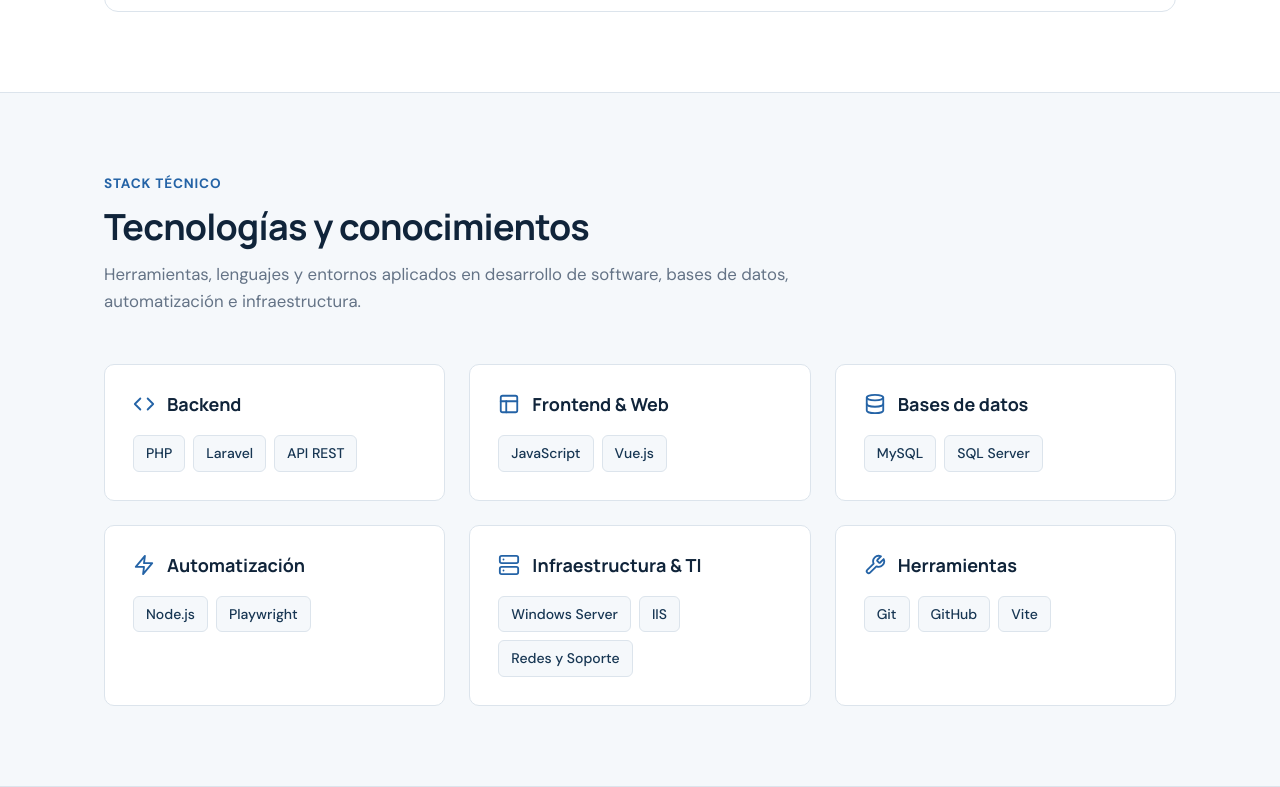
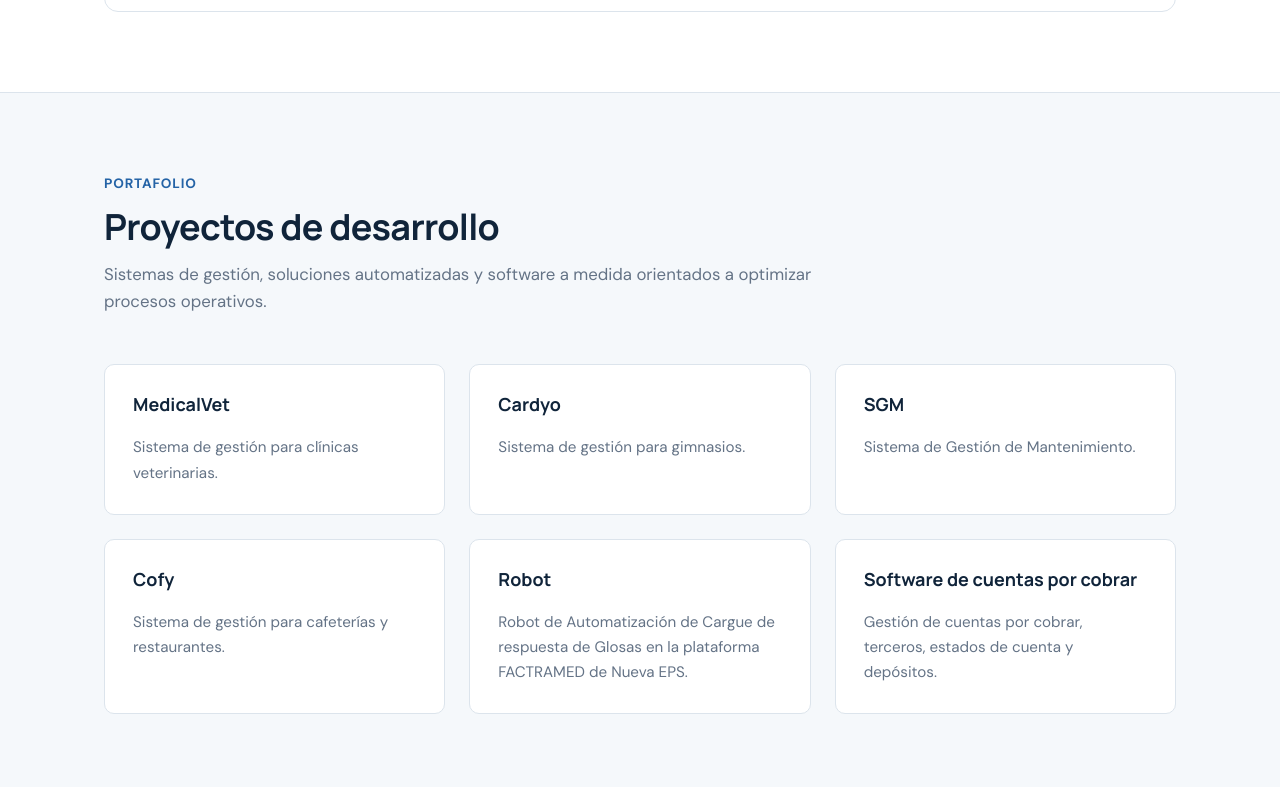
Before and after one commit to jorgepbarrera38/portafolio-profesional, a plain HTML site: page index.html in a window 1280 px wide. Shown: the part 2010-2797 px from the top of the page. Drawn offline with Linux system fonts and the light colour scheme.

Commit message:
Agrega seccion de proyectos de desarrollo

```diff
--- a/index.html
+++ b/index.html
@@ -31,6 +31,7 @@
           <li><a href="#inicio" class="nav-link active">Inicio</a></li>
           <li><a href="#sobre-mi" class="nav-link">Sobre mí</a></li>
           <li><a href="#experiencia" class="nav-link">Experiencia</a></li>
+          <li><a href="#proyectos" class="nav-link">Proyectos</a></li>
           <li><a href="#tecnologias" class="nav-link">Tecnologías</a></li>
           <li><a href="#contacto" class="nav-link nav-cta">Contacto</a></li>
         </ul>
@@ -141,8 +142,69 @@
       </div>
     </section>
 
+    <!-- Sección Proyectos de Desarrollo -->
+    <section class="section section-alt" id="proyectos">
+      <div class="container">
+        <div class="section-header">
+          <span class="section-eyebrow">Portafolio</span>
+          <h2 class="section-title">Proyectos de desarrollo</h2>
+          <p class="section-subtitle">Sistemas de gestión, soluciones automatizadas y software a medida orientados a optimizar procesos operativos.</p>
+        </div>
+
+        <div class="tech-grid">
+          <!-- Tarjeta 1 -->
+          <div class="tech-card">
+            <div class="tech-card-header">
+              <h3>MedicalVet</h3>
+            </div>
+            <p class="section-subtitle" style="margin-top: 0; font-size: 0.95rem;">Sistema de gestión para clínicas veterinarias.</p>
+          </div>
+
+          <!-- Tarjeta 2 -->
+          <div class="tech-card">
+            <div class="tech-card-header">
+              <h3>Cardyo</h3>
+            </div>
+            <p class="section-subtitle" style="margin-top: 0; font-size: 0.95rem;">Sistema de gestión para gimnasios.</p>
+          </div>
+
+          <!-- Tarjeta 3 -->
+          <div class="tech-card">
+            <div class="tech-card-header">
+              <h3>SGM</h3>
+            </div>
+            <p class="section-subtitle" style="margin-top: 0; font-size: 0.95rem;">Sistema de Gestión de Mantenimiento.</p>
+          </div>
+
+          <!-- Tarjeta 4 -->
+          <div class="tech-card">
+            <div class="tech-card-header">
+              <h3>Cofy</h3>
+            </div>
+            <p class="section-subtitle" style="margin-top: 0; font-size: 0.95rem;">Sistema de gestión para cafeterías y restaurantes.</p>
+          </div>
+
+          <!-- Tarjeta 5 -->
+          <div class="tech-card">
+            <div class="tech-card-header">
+              <h3>Robot</h3>
+            </div>
+            <p class="section-subtitle" style="margin-top: 0; font-size: 0.95rem;">Robot de Automatización de Cargue de respuesta de Glosas en la plataforma FACTRAMED de Nueva EPS.</p>
+          </div>
+
+          <!-- Tarjeta 6 -->
+          <div class="tech-card">
+            <div class="tech-card-header">
+              <h3>Software de cuentas por cobrar</h3>
+            </div>
+            <p class="section-subtitle" style="margin-top: 0; font-size: 0.95rem;">Gestión de cuentas por cobrar, terceros, estados de cuenta y depósitos.</p>
+          </div>
+        </div>
+      </div>
+    </section>
+
     <!-- Sección Tecnologías y Conocimientos -->
-    <section class="section section-alt" id="tecnologias">
+    <section class="section" id="tecnologias">
       <div class="container">
         <div class="section-header">
           <span class="section-eyebrow">Stack Técnico</span>
```
